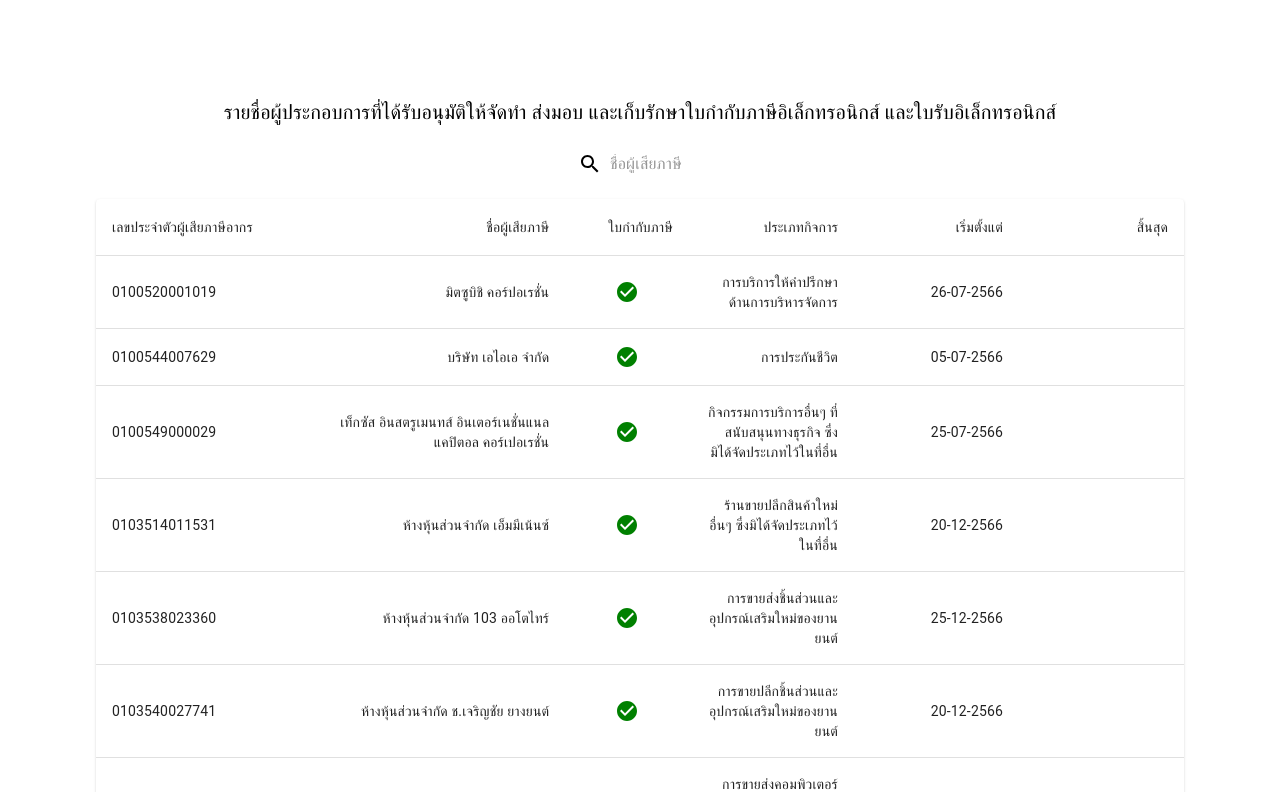
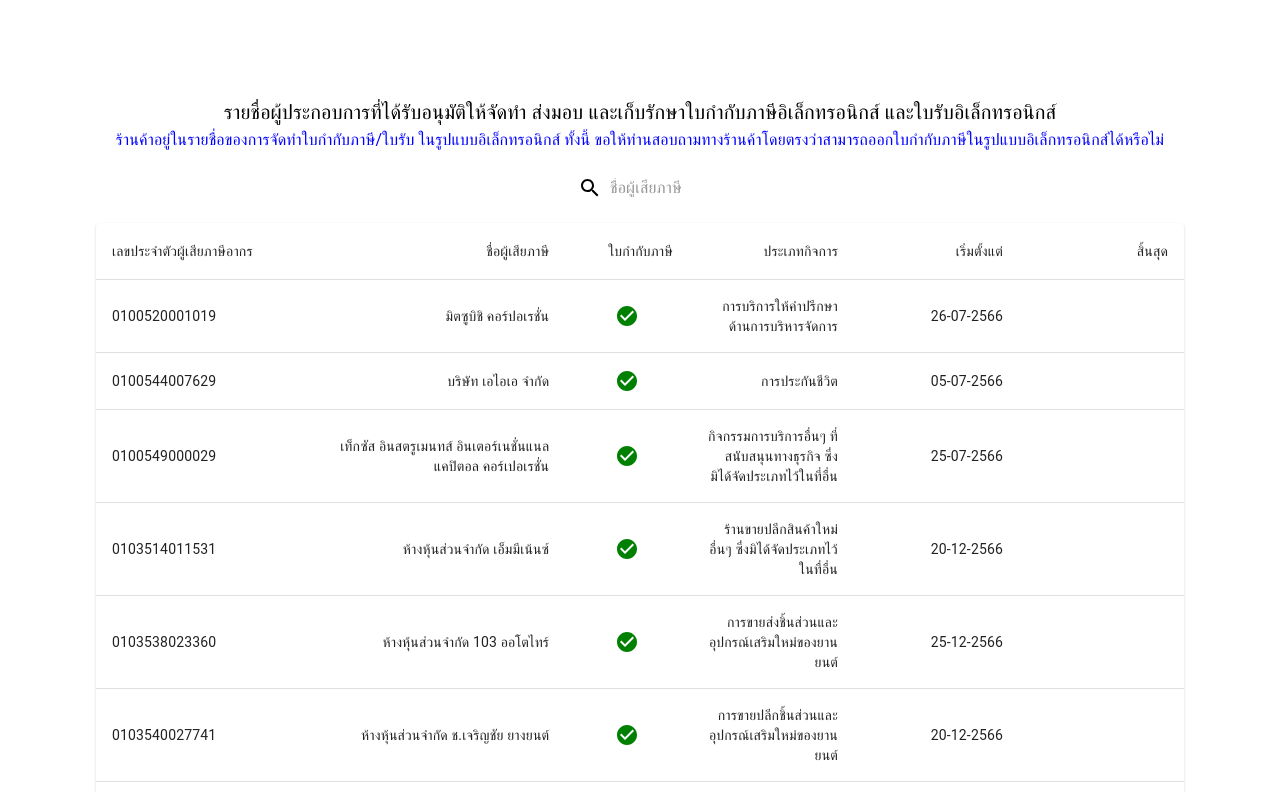
Before and after one commit to hspotlight/e-tax-invoice-website, a Next.js app: page / in a window 1280 px wide. Shown: the top 792 px of the page. Built offline with nearby package versions, Linux system fonts and the light colour scheme.

Commit message:
add remark message

```diff
--- a/src/app/SearchSection.tsx
+++ b/src/app/SearchSection.tsx
@@ -99,6 +99,9 @@ const SearchSection = () => {
         รายชื่อผู้ประกอบการที่ได้รับอนุมัติให้จัดทำ ส่งมอบ
         และเก็บรักษาใบกำกับภาษีอิเล็กทรอนิกส์ และใบรับอิเล็กทรอนิกส์
       </Typography>
+      <Typography variant="body1" className="text-center" style={{color: 'blue'}}>
+      ร้านค้าอยู่ในรายชื่อของการจัดทำใบกำกับภาษี/ใบรับ ในรูปแบบอิเล็กทรอนิกส์ ทั้งนี้ ขอให้ท่านสอบถามทางร้านค้าโดยตรงว่าสามารถออกใบกำกับภาษีในรูปแบบอิเล็กทรอนิกส์ได้หรือไม่
+      </Typography>
       <div className="flex justify-center py-4">
         {/* <CategorySelect categories={categories} /> */}
         <Search className="flex align-center">
```
